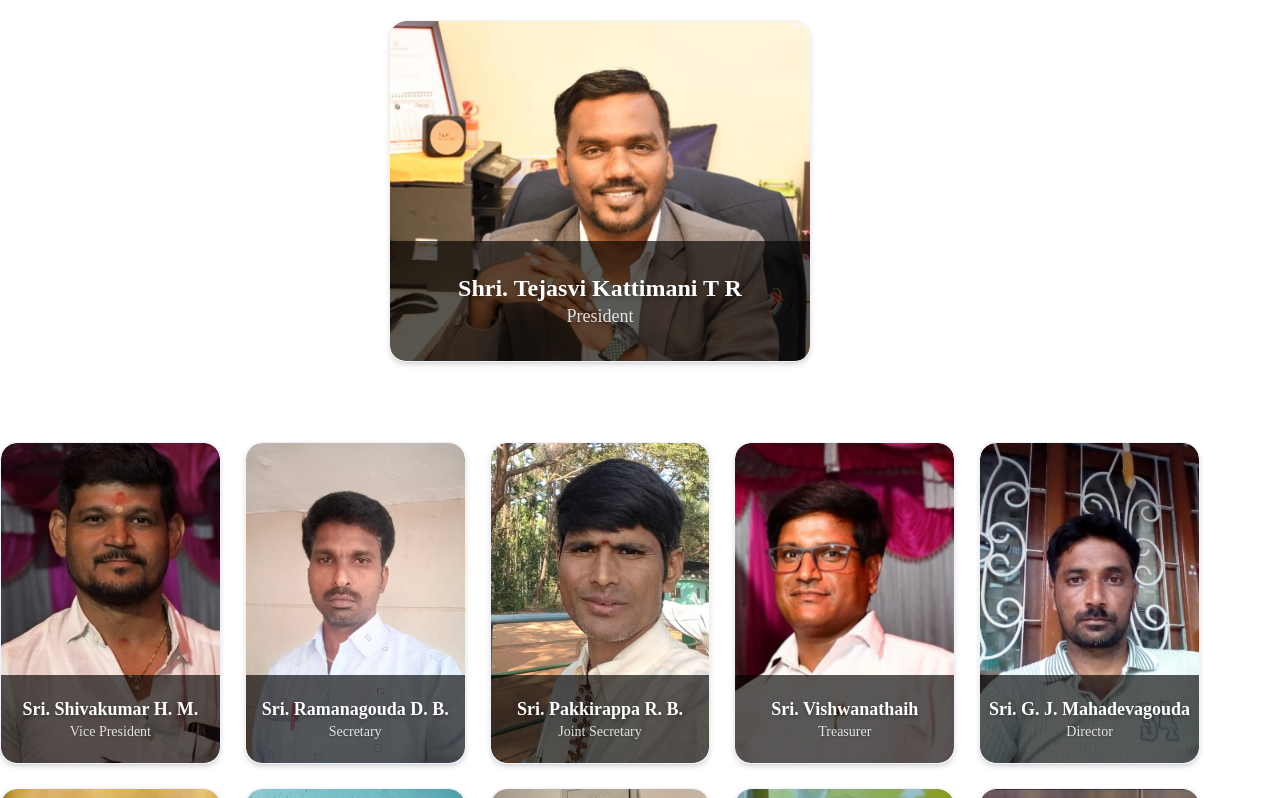
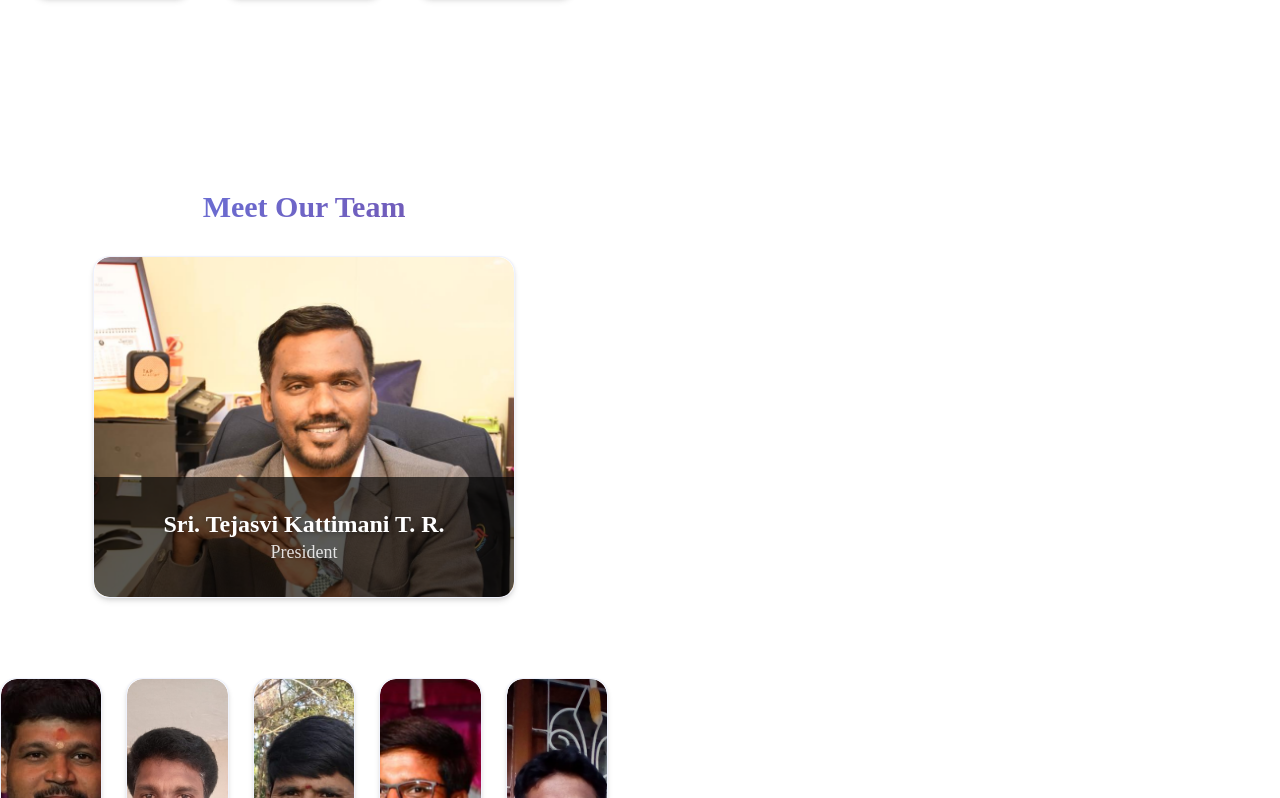
Before and after one commit to vijay2579/sneha-sambrama, a React (Vite) app: page / in a window 1280 px wide. Shown: the part 2297-3095 px from the top of the page. Built offline with nearby package versions, Linux system fonts and the light colour scheme; the HTML template or start-up script is replaced by a standard one.

Commit message:
Design changes

```diff
--- a/src/components/about/About.jsx
+++ b/src/components/about/About.jsx
@@ -232,11 +232,11 @@ const About = () => {
                 }}
               >
                 <div className="about__team-img-wrapper about__team-img-wrapper--large">
-                  <img src={tejasvi} alt="Shri Tejasvi Kattimani T R" />
+                  <img src={tejasvi} alt="Sri Tejasvi Kattimani T R" />
                 </div>
                 <div className="about__team-info about__team-info--large">
                   <div className="about__team-name">
-                    Shri. Tejasvi Kattimani T R
+                    Sri. Tejasvi Kattimani T. R.
                   </div>
                   <div className="about__team-role">President</div>
                 </div>
--- a/src/components/about/About.scss
+++ b/src/components/about/About.scss
@@ -18,9 +18,23 @@
   }
 
   &__content {
-    width: 100%;
-    max-width: 1200px;
-    margin: 0 auto;
+    display: grid;
+    grid-template-columns: 1fr 1fr;
+    gap: $spacing-3xl;
+    align-items: center;
+    margin-top: $spacing-3xl;
+
+    @include responsive(md) {
+      grid-template-columns: 1fr;
+      gap: $spacing-2xl;
+      margin-top: $spacing-2xl;
+    }
+
+    @include responsive(sm) {
+      gap: $spacing-xl;
+      margin-top: $spacing-xl;
+      padding: 0 2rem;
+    }
   }
 
   // Header Section
@@ -80,7 +94,6 @@
 
     @include responsive(sm) {
       margin-bottom: $spacing-xl;
-      padding: 0 1rem;
     }
   }
 
```
